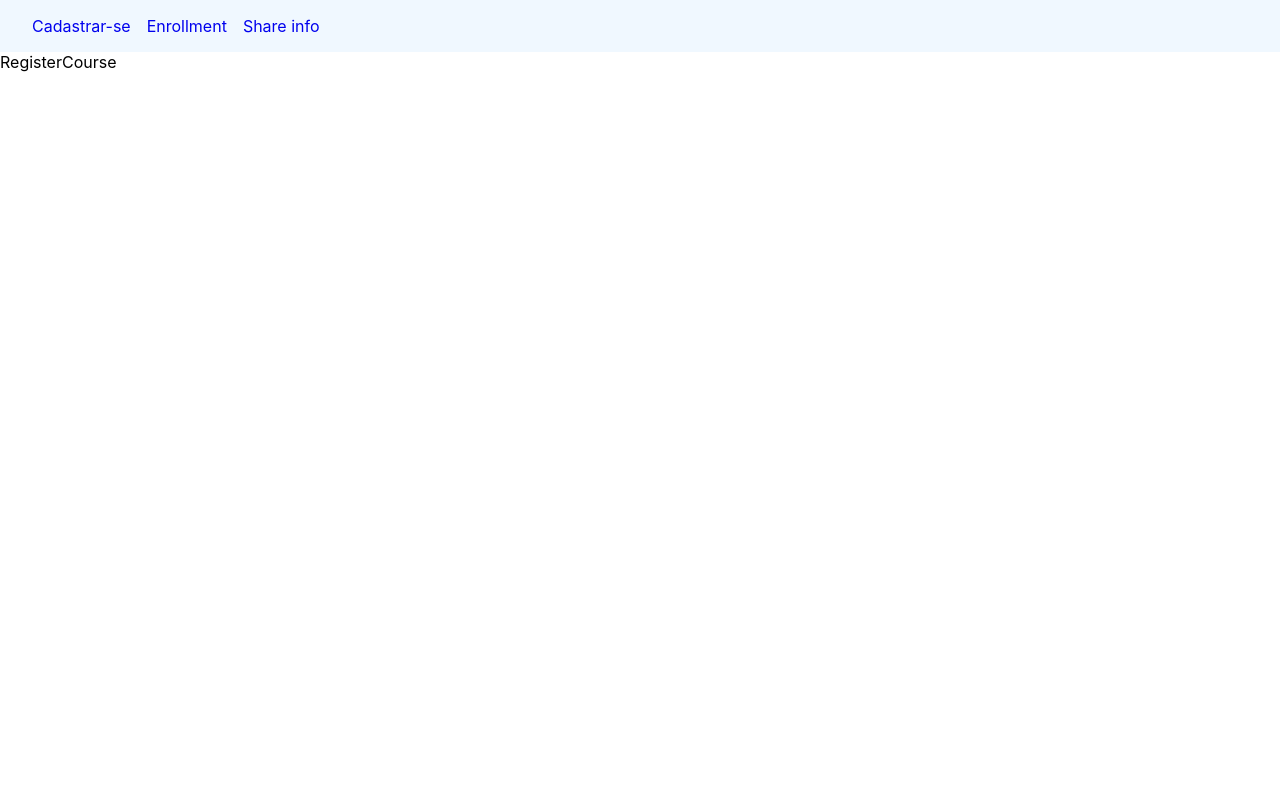
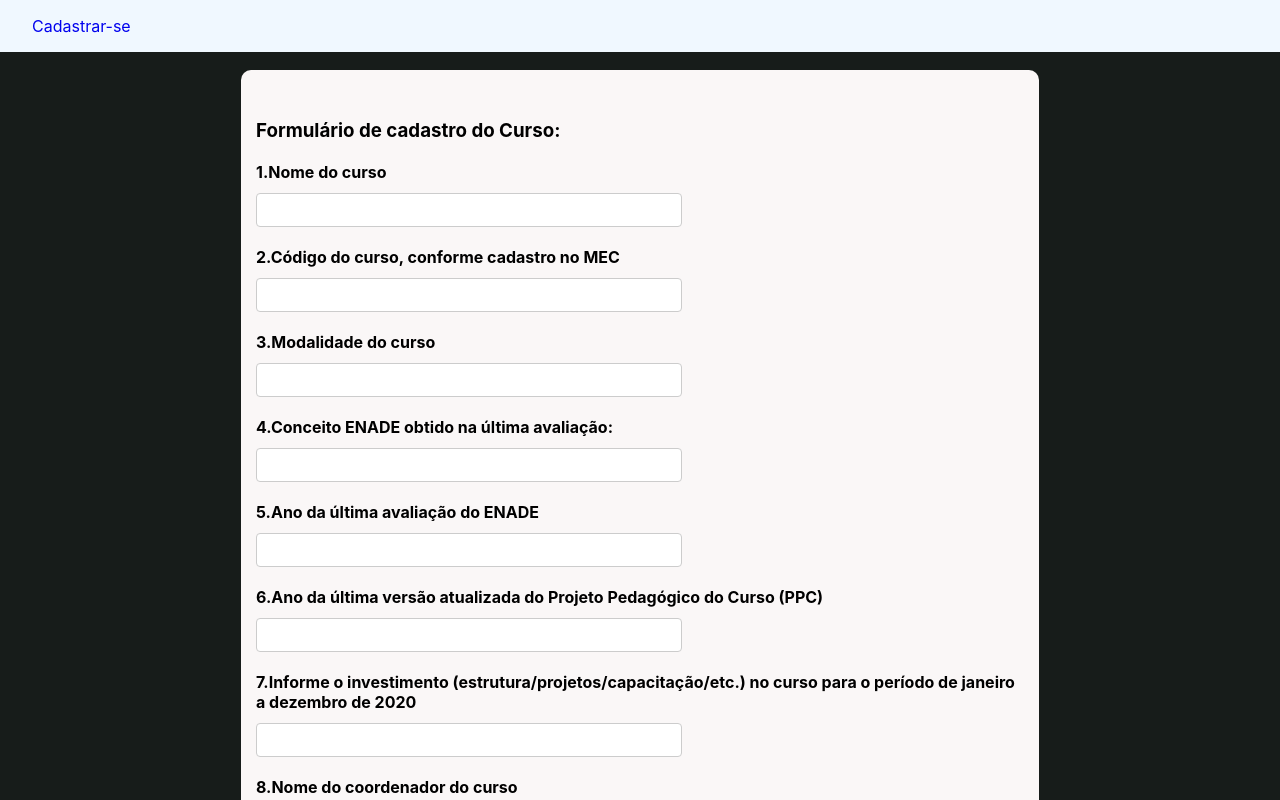
Before and after one commit to joaolucas2012/global-academic-planner, a React (Create React App) app: page /registercourse in a window 1280 px wide. Shown: the top 800 px of the page. Built offline with nearby package versions, Linux system fonts and the light colour scheme.

Commit message:
feature: implement styled-components and update project

```diff
--- a/package.json
+++ b/package.json
@@ -12,6 +12,7 @@
     "react-dom": "^18.2.0",
     "react-router-dom": "6",
     "react-scripts": "5.0.1",
+    "styled-components": "^5.3.5",
     "web-vitals": "^2.1.4",
     "yup": "^0.32.11"
   },
--- a/src/App.css
+++ b/src/App.css
@@ -36,19 +36,6 @@ select {
   margin-top: 11px;
 }
 
-.center {
-  display: flex;
-  flex-direction: column;
-  justify-content: center;
-  align-items: center;
-  background-color: rgb(250, 247, 247);
-  width: 60%;
-  height: 80%;
-  border-radius: 10px;
-  padding: 30px 15px;
-  margin: 15px 0;
-}
-
 .form-control {
   margin: 20px 0;
 }
--- a/src/components/Centralizer.jsx
+++ b/src/components/Centralizer/index.jsx
@@ -1,11 +1,12 @@
 import React from 'react'
+import { CenterDiv } from './styles'
 
 export const Centralizer = (props) => {
   return (
     <div className="App">
-      <div className="center">
+      <CenterDiv className="center">
         {props.children}
-      </div>
+      </CenterDiv>
     </div>
   )
 }
--- /dev/null
+++ b/src/components/Centralizer/styles.jsx
@@ -0,0 +1,14 @@
+import styled from 'styled-components';
+
+export const CenterDiv = styled.div`
+  display: flex;
+  flex-direction: column;
+  justify-content: center;
+  align-items: center;
+  background-color: rgb(250, 247, 247);
+  width: 60%;
+  height: 80%;
+  border-radius: 10px;
+  padding: 30px 15px;
+  margin: 70px 0 20px 0;
+`;
--- a/src/components/Navbar.jsx
+++ b/src/components/Navbar/index.jsx
@@ -1,4 +1,5 @@
 import React from 'react'
+import { FixedNav } from './styles'
 import { NavLink } from 'react-router-dom'
 
 export const Navbar = () => {
@@ -9,10 +10,8 @@ export const Navbar = () => {
     }
   }
   return (
-    <nav>
+    <FixedNav>
       <NavLink style={navLinkStyles} to='/register'>Cadastrar-se</NavLink>
-      <NavLink style={navLinkStyles} to='/enrollment'>Enrollment</NavLink>
-      <NavLink style={navLinkStyles} to='/info'>Share info</NavLink>
-    </nav>
+    </FixedNav>
   )
 }
--- /dev/null
+++ b/src/components/Navbar/styles.jsx
@@ -0,0 +1,6 @@
+import styled from 'styled-components';
+
+export const FixedNav = styled.nav`
+  position: fixed;
+  width: 100%;
+`;
--- a/src/pages/RegisterCampi.jsx
+++ b/src/pages/RegisterCampi.jsx
@@ -39,7 +39,7 @@ export function RegisterCampi() {
   const navigate = useNavigate()
   const onSubmit = values => {
     console.log('Form data', values)
-    values.campi_campi === 'yesmoc' ? navigate('/registercampi') : navigate('/registercourse')
+    values.campi_campi === 'yesmoc' ? navigate('/registercampi') : navigate('/coursequestion')
   }
 
   return (
--- a/src/pages/RegisterCourse.jsx
+++ b/src/pages/RegisterCourse.jsx
@@ -1,9 +1,115 @@
-import React from 'react'
+import React from 'react';
+// import { useNavigate } from 'react-router-dom'
+import { Formik, Form } from 'formik';
+import * as Yup from 'yup';
+import FormikControl from '../components/FormComponents/FormikControl';
+import { Centralizer } from '../components/Centralizer';
 
-function RegisterCourse() {
+export default function RegisterCourse() {
+  const initialValues = {
+    course_name: '',
+    course_code: '',
+    course_modality: '',
+    enade_concept: '',
+    enade_last_year: '',
+    project_last_version_year: '',
+    investment: '',
+    course_coordinator: '',
+    course_coordinator_curriculum: '',
+    course_coordinator_email: '',
+  }
+  const validationSchema = Yup.object({
+    course_name: Yup.string().required("Obrigatório"),
+    course_code: Yup.string().required("Obrigatório"),
+    course_modality: Yup.string().required("Obrigatório"),
+    enade_concept: Yup.string().required("Obrigatório"),
+    enade_last_year: Yup.string().required("Obrigatório"),
+    project_last_version_year: Yup.string().required("Obrigatório"),
+    investment: Yup.string().required("Obrigatório"),
+    course_coordinator: Yup.string().required("Obrigatório"),
+    course_coordinator_curriculum: Yup.string().required("Obrigatório"),
+    course_coordinator_email: Yup.string().required("Obrigatório"),
+  })
+  // const navigate = useNavigate()
+  const onSubmit = values => {
+    console.log('Form data', values)
+    // values.course_course === 'yesmoc' ? navigate('/RegisterCourse') : navigate('/coursequestion')
+  }
+
   return (
-    <div>RegisterCourse</div>
+    <Centralizer>
+      <Formik initialValues={initialValues} validationSchema={validationSchema} onSubmit={onSubmit}>
+        {
+          formik => {
+            return <Form>
+              <h3>Formulário de cadastro do Curso:</h3>
+              <FormikControl
+                control='input'
+                type='text'
+                label='1.Nome do curso'
+                name='course_name'
+              />
+              <FormikControl
+                control='input'
+                type='text'
+                label='2.Código do curso, conforme cadastro no MEC'
+                name='course_code'
+              />
+              <FormikControl
+                control='input'
+                type='text'
+                label='3.Modalidade do curso'
+                name='course_modality'
+              />
+              <FormikControl
+                control='input'
+                type='text'
+                label='4.Conceito ENADE obtido na última avaliação:'
+                name='enade_concept'
+              />
+              <FormikControl
+                control='input'
+                type='text'
+                label='5.Ano da última avaliação do ENADE'
+                name='enade_last_year'
+              />
+              <FormikControl
+                control='input'
+                type='text'
+                label='6.Ano da última versão atualizada do Projeto Pedagógico do Curso (PPC)'
+                name='project_last_version_year'
+              />
+              <FormikControl
+                control='input'
+                type='text'
+                label='7.Informe o investimento (estrutura/projetos/capacitação/etc.)
+                no curso para o período de janeiro a dezembro de 2020'
+                name='investment'
+              />
+              <FormikControl
+                control='input'
+                type='text'
+                label='8.Nome do coordenador do curso'
+                name='course_coordinator'
+              />
+              <FormikControl
+                control='input'
+                type='text'
+                label=' 9.Link do currículo Lattes do coordenador do curso'
+                name='course_coordinator_curriculum'
+              />
+              <FormikControl
+                control='input'
+                type='text'
+                label='10.E-mail do coordenador do curso'
+                name='course_coordinator_email'
+              />
+
+              <button type='submit' className='button' disabled={!formik.isValid}>Avançar</button>
+            </Form>
+          }
+        }
+      </Formik>
+    </Centralizer>
   )
 }
-
-export default RegisterCourse
```
Also changed, not shown: 1 other file (tests, documents, lock files or other folders).
